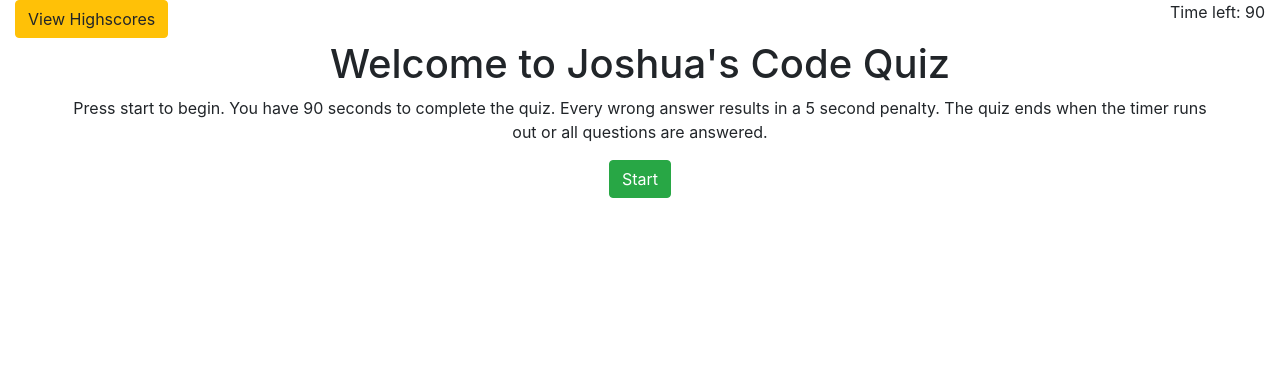
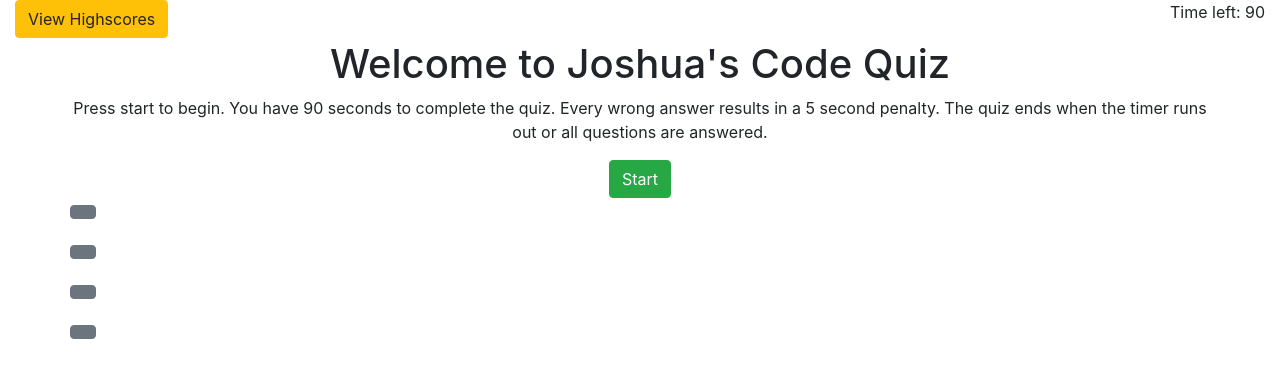
Before and after one commit to jalgonz/code-quiz-jg, a plain HTML site: page index.html in a window 1280 px wide. Drawn offline with nearby package versions, Linux system fonts and the light colour scheme.

Commit message:
added question screen html

```diff
--- a/index.html
+++ b/index.html
@@ -40,6 +40,20 @@
                 </div>
             </section>
             <!--Question Screen-->
+            <section id="question-screen">
+                <div class="row">
+                    <p id="randomQuestion" class="justify-content-center"></p>
+                    <div class="justify-content-center">
+                        <p><button id="a1" class="btn btn-secondary"></button></p>
+                        <p><button id="a2" class="btn btn-secondary"></button></p>
+                        <p><button id="a3" class="btn btn-secondary"></button></p>
+                        <p><button id="a4" class="btn btn-secondary"></button></p>
+                    </div>
+                    <div id="correct-incorrect">
+                        <hr>
+                    </div>
+                </div>
+            </section>
             <!--End Screen-->
             <!--Highscore Screen-->
         </div>
```
